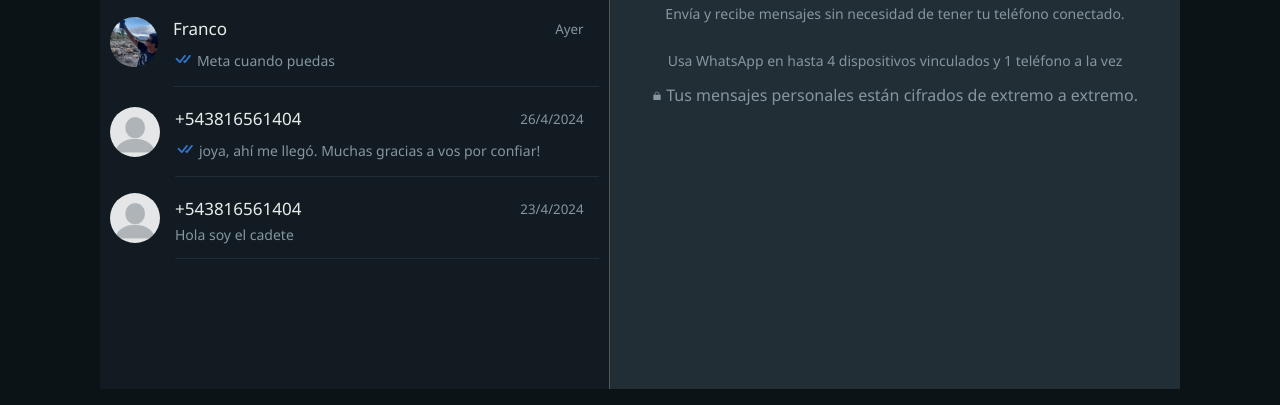
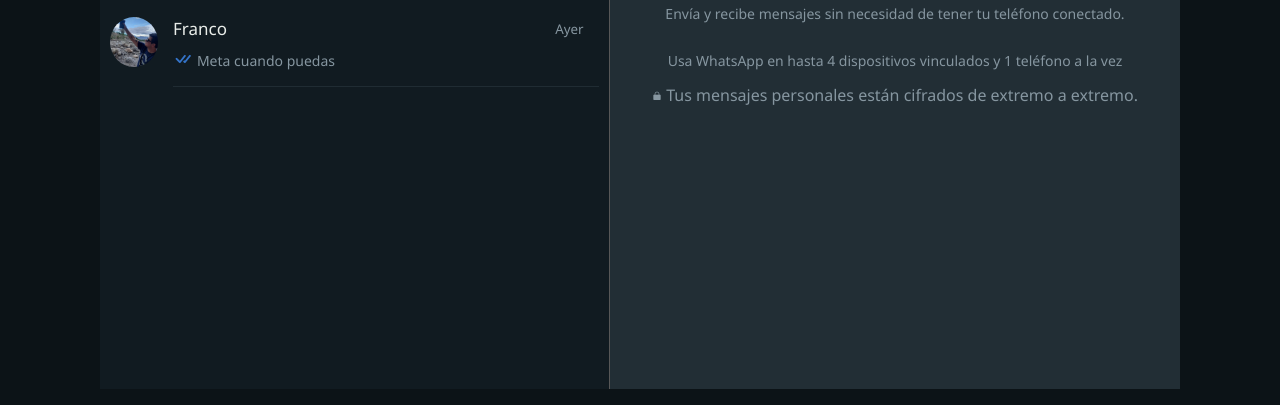
Before and after one commit to brunomry/challengeRollingCode, a plain HTML site: page index.html in a window 1280 px wide. Shown: the part 395-800 px from the top of the page. Drawn offline with nearby package versions, Linux system fonts and the light colour scheme.

Commit message:
Quite 2 chat de ejemplo

```diff
--- a/index.html
+++ b/index.html
@@ -80,7 +80,7 @@
               </div>
             </article>
 
-            <article class="chat">
+            <!-- <article class="chat">
               <img src="./img/img4.webp" class="chat_imgProfile" alt="imagen de perfil">
               <div class="chat_description">
                 <div class="description_nameHour">
@@ -89,9 +89,9 @@
                 </div>
                 <p class="description_message"><span><i class="bi bi-check-all checkAll"></i>joya, ahí me llegó. Muchas gracias a vos por confiar!</span></p>
               </div>
-            </article>
+            </article> -->
 
-            <article class="chat">
+            <!-- <article class="chat">
               <img src="./img/img4.webp" class="chat_imgProfile" alt="imagen de perfil">
               <div class="chat_description">
                 <div class="description_nameHour">
@@ -100,7 +100,7 @@
                 </div>
                 <p class="description_message"><span>Hola soy el cadete</span></p>
               </div>
-            </article>
+            </article> -->
           </div>
         </article>
         <article class="containerChats_contentChat">
```
